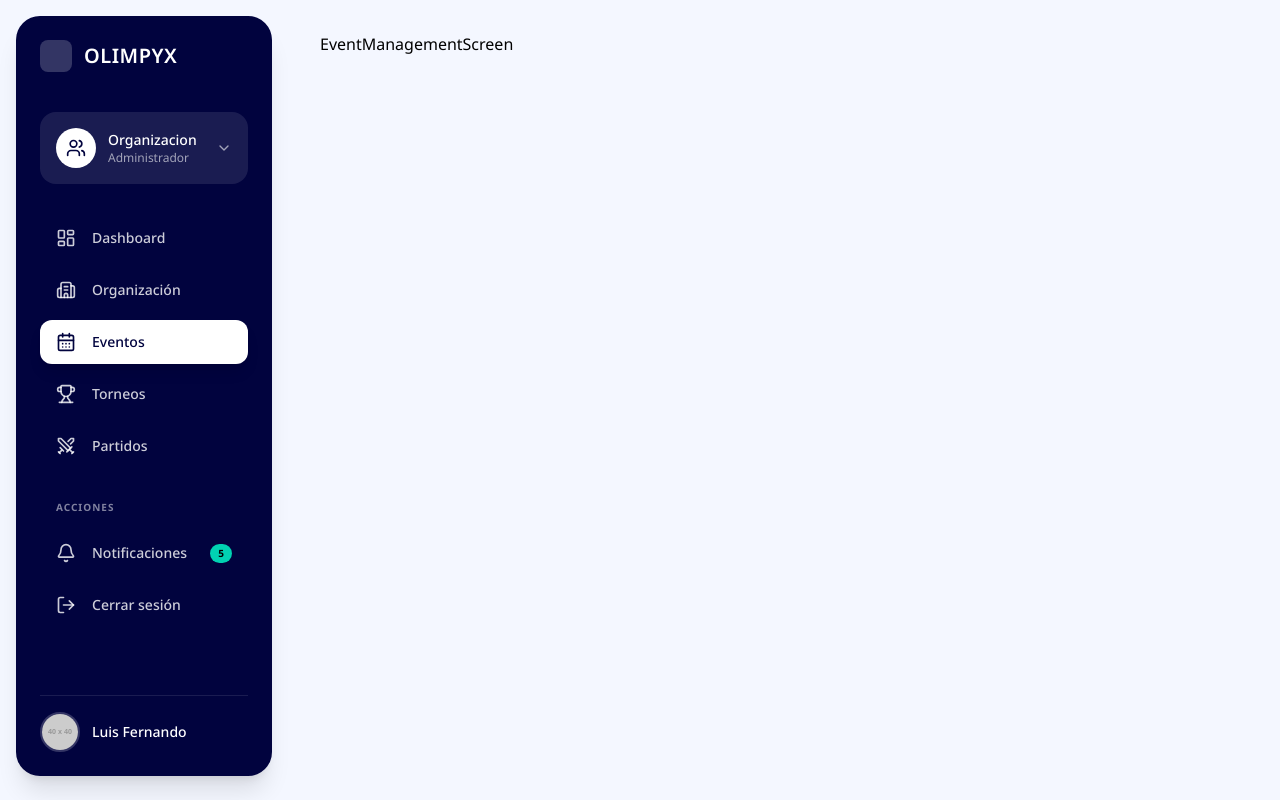
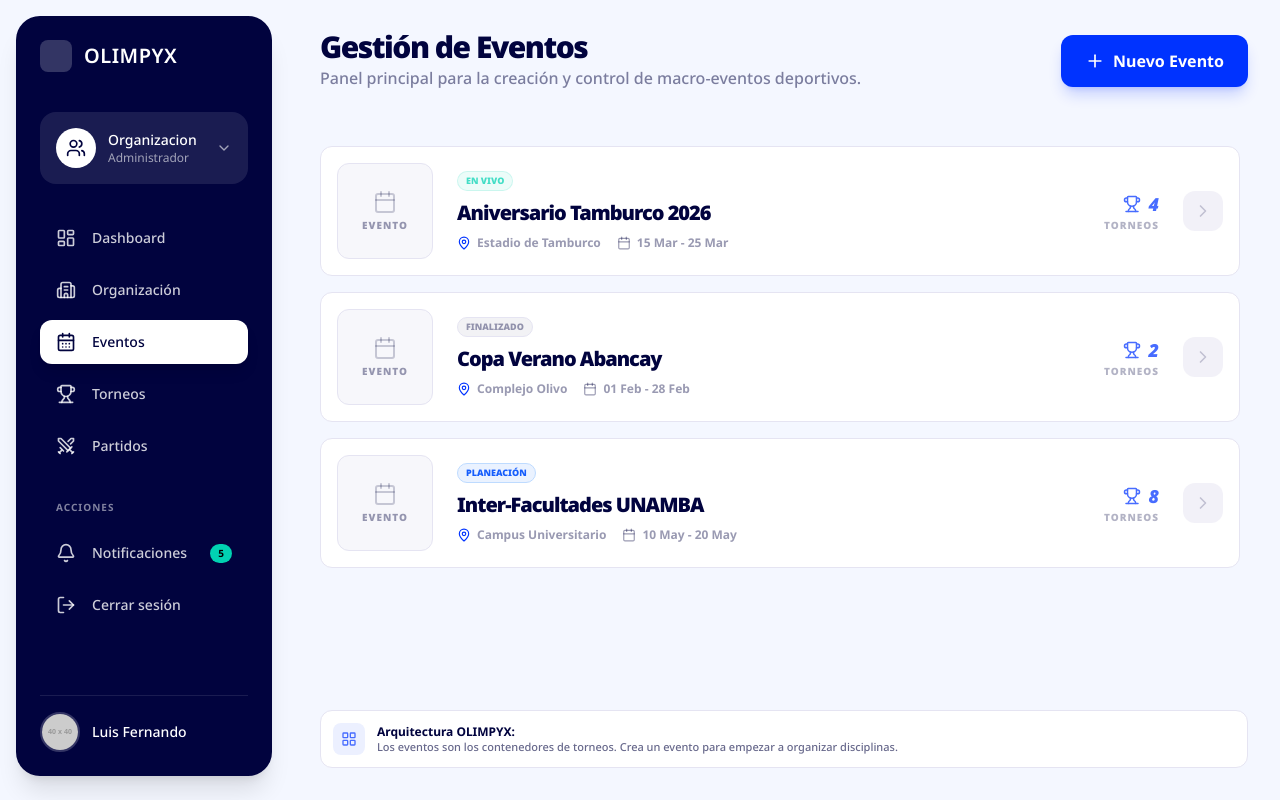
Before and after one commit to Sysari-Dev/Olimpyx-Frontend, a React (Vite) app: page /admin/eventos in a window 1280 px wide. Built offline with nearby package versions, Linux system fonts and the light colour scheme.

Commit message:
Feat: Maquetado de eventos

```diff
--- /dev/null
+++ b/src/features/admin/components/EventList.tsx
@@ -0,0 +1,19 @@
+import type { SportEvent } from "src/shared/models/event.model";
+import EventCard from "@molecules/EventCard";
+
+interface EventListProps {
+  events: SportEvent[];
+  onSelectEvent: (id: string) => void;
+}
+
+const EventList = ({ events, onSelectEvent }: EventListProps) => {
+  return (
+    <div className="h-full overflow-y-auto pr-2 custom-scrollbar space-y-4 pb-6">
+      {events.map((event) => (
+        <EventCard key={event.id} event={event} onClick={onSelectEvent} />
+      ))}
+    </div>
+  );
+};
+
+export default EventList;
--- a/src/features/admin/screens/EventManagementScreen.tsx
+++ b/src/features/admin/screens/EventManagementScreen.tsx
@@ -1,9 +1,64 @@
-import React from 'react'
+import { Plus, LayoutGrid } from "lucide-react";
+import type { SportEvent } from "src/shared/models/event.model";
+import PageHeader from "../components/PageHeader";
+import EventList from "../components/EventList";
 
-function EventManagementScreen() {
+const MOCK_EVENTS: SportEvent[] = [
+  {
+    id: "e1",
+    title: "Aniversario Tamburco 2026",
+    location: "Estadio de Tamburco",
+    dateRange: "15 Mar - 25 Mar",
+    status: "ACTIVE",
+    tournamentCount: 4
+  },
+  {
+    id: "e2",
+    title: "Copa Verano Abancay",
+    location: "Complejo Olivo",
+    dateRange: "01 Feb - 28 Feb",
+    status: "COMPLETED",
+    tournamentCount: 2
+  },
+  {
+    id: "e3",
+    title: "Inter-Facultades UNAMBA",
+    location: "Campus Universitario",
+    dateRange: "10 May - 20 May",
+    status: "PLANNING",
+    tournamentCount: 8
+  }
+];
+
+const EventManagementScreen = () => {
   return (
-    <div>EventManagementScreen</div>
-  )
-}
+    <div className="h-full flex flex-col gap-6 animate-fade-in">
+      <div className="shrink-0">
+        <PageHeader
+          title="Gestión de Eventos"
+          subtitle="Panel principal para la creación y control de macro-eventos deportivos."
+          buttonLabel="Nuevo Evento"
+          buttonIcon={<Plus size={20} />}
+          onButtonClick={() => console.log("Nuevo Evento")}
+        />
+      </div>
+      <div className="flex-1 min-h-0">
+        <EventList
+          events={MOCK_EVENTS}
+          onSelectEvent={(id) => console.log("Evento:", id)}
+        />
+      </div>
+      <div className="shrink-0 bg-white border border-light p-3 rounded-xl flex items-center gap-3">
+        <div className="w-8 h-8 bg-primary/10 rounded-lg flex items-center justify-center text-primary">
+          <LayoutGrid size={16} />
+        </div>
+        <p className="text-[11px] text-dark/60 font-medium leading-tight">
+          <span className="font-bold text-dark block text-xs">Arquitectura OLIMPYX:</span>
+          Los eventos son los contenedores de torneos. Crea un evento para empezar a organizar disciplinas.
+        </p>
+      </div>
+    </div>
+  );
+};
 
-export default EventManagementScreen
+export default EventManagementScreen;
--- /dev/null
+++ b/src/shared/components/molecules/EventCard.tsx
@@ -0,0 +1,64 @@
+import { MapPin, Calendar, Trophy, ChevronRight } from "lucide-react";
+import type { SportEvent } from "src/shared/models/event.model";
+
+interface EventCardProps {
+  event: SportEvent;
+  onClick: (id: string) => void;
+}
+
+const EventCard = ({ event, onClick }: EventCardProps) => {
+  const statusConfig = {
+    PLANNING: "bg-blue-500/10 text-blue-600 border-blue-200",
+    ACTIVE: "bg-tertiary/10 text-tertiary border-tertiary/20 animate-pulse",
+    COMPLETED: "bg-dark/5 text-dark/40 border-light",
+  }[event.status];
+
+  return (
+    <div
+      onClick={() => onClick(event.id)}
+      className="bg-white border border-light rounded-xl p-4 flex flex-col md:flex-row items-center gap-6 hover:shadow-xl hover:border-accent/20 transition-all cursor-pointer group active:scale-[0.99]"
+    >
+      <div className="shrink-0 w-full md:w-24 h-24 bg-light/30 rounded-xl flex flex-col items-center justify-center border border-light group-hover:bg-accent group-hover:border-accent transition-colors">
+        <Calendar size={24} className="text-dark/20 group-hover:text-white/40" />
+        <span className="text-[10px] font-black uppercase text-dark/40 group-hover:text-white/60 tracking-widest mt-1">Evento</span>
+      </div>
+      <div className="flex-1 min-w-0 space-y-2">
+        <div className="flex items-center gap-3">
+          <span className={`text-[9px] font-black uppercase px-2 py-0.5 rounded-full border ${statusConfig}`}>
+            {event.status === 'PLANNING' ? 'Planeación' : event.status === 'ACTIVE' ? 'En Vivo' : 'Finalizado'}
+          </span>
+        </div>
+
+        <h3 className="text-xl font-black text-dark tracking-tighter group-hover:text-accent transition-colors truncate">
+          {event.title}
+        </h3>
+
+        <div className="flex flex-wrap items-center gap-x-4 gap-y-1 text-xs font-bold text-dark/40">
+          <div className="flex items-center gap-1.5">
+            <MapPin size={14} className="text-accent" />
+            {event.location}
+          </div>
+          <div className="flex items-center gap-1.5">
+            <Calendar size={14} />
+            {event.dateRange}
+          </div>
+        </div>
+      </div>
+      <div className="shrink-0 flex items-center gap-6 w-full md:w-auto border-t md:border-t-0 pt-4 md:pt-0">
+        <div className="flex flex-col items-center md:items-end">
+          <div className="flex items-center gap-2 text-primary font-black text-lg italic">
+            <Trophy size={18} />
+            {event.tournamentCount}
+          </div>
+          <p className="text-[10px] font-black text-dark/30 uppercase tracking-widest">Torneos</p>
+        </div>
+
+        <div className="h-10 w-10 rounded-xl bg-light/50 flex items-center justify-center text-dark/20 group-hover:bg-accent group-hover:text-white transition-all">
+          <ChevronRight size={20} />
+        </div>
+      </div>
+    </div>
+  );
+};
+
+export default EventCard;
```
Also changed, not shown: src/shared/models/event.model.ts (added, +11 -0 lines).
